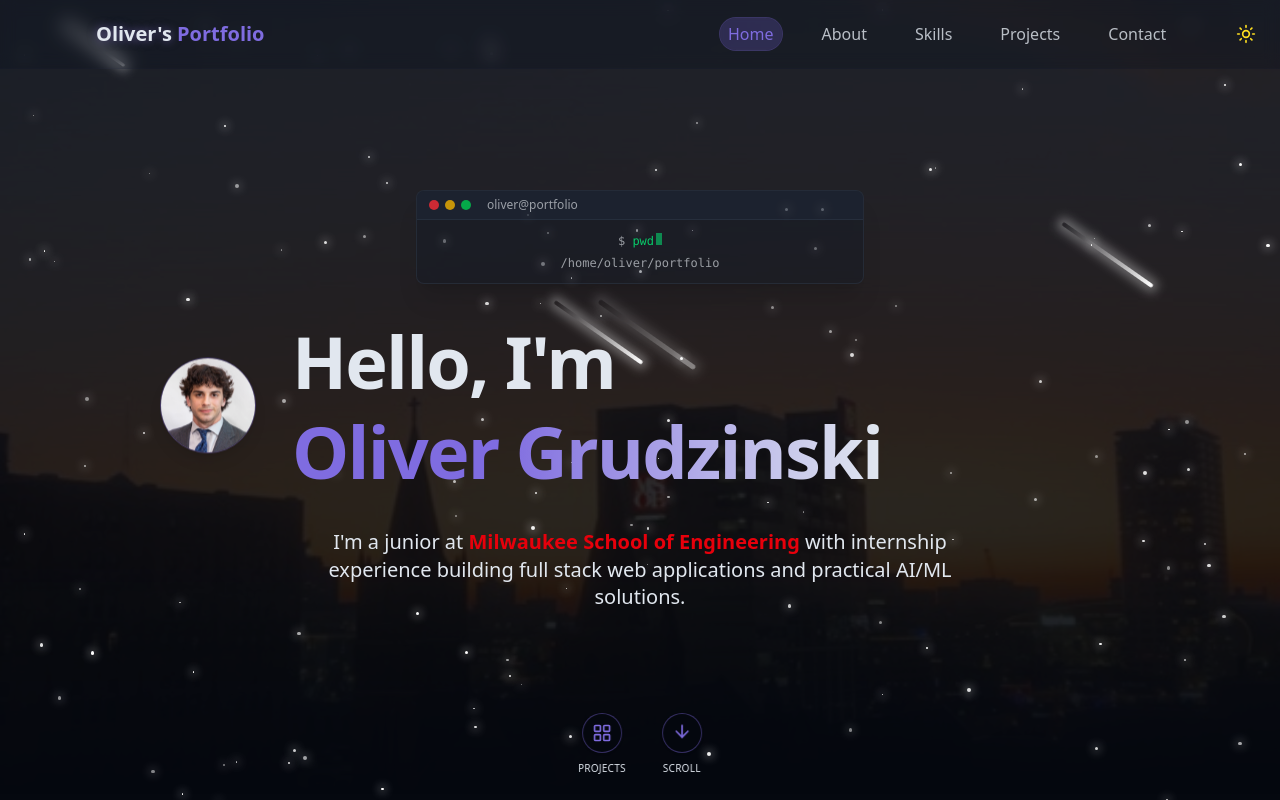
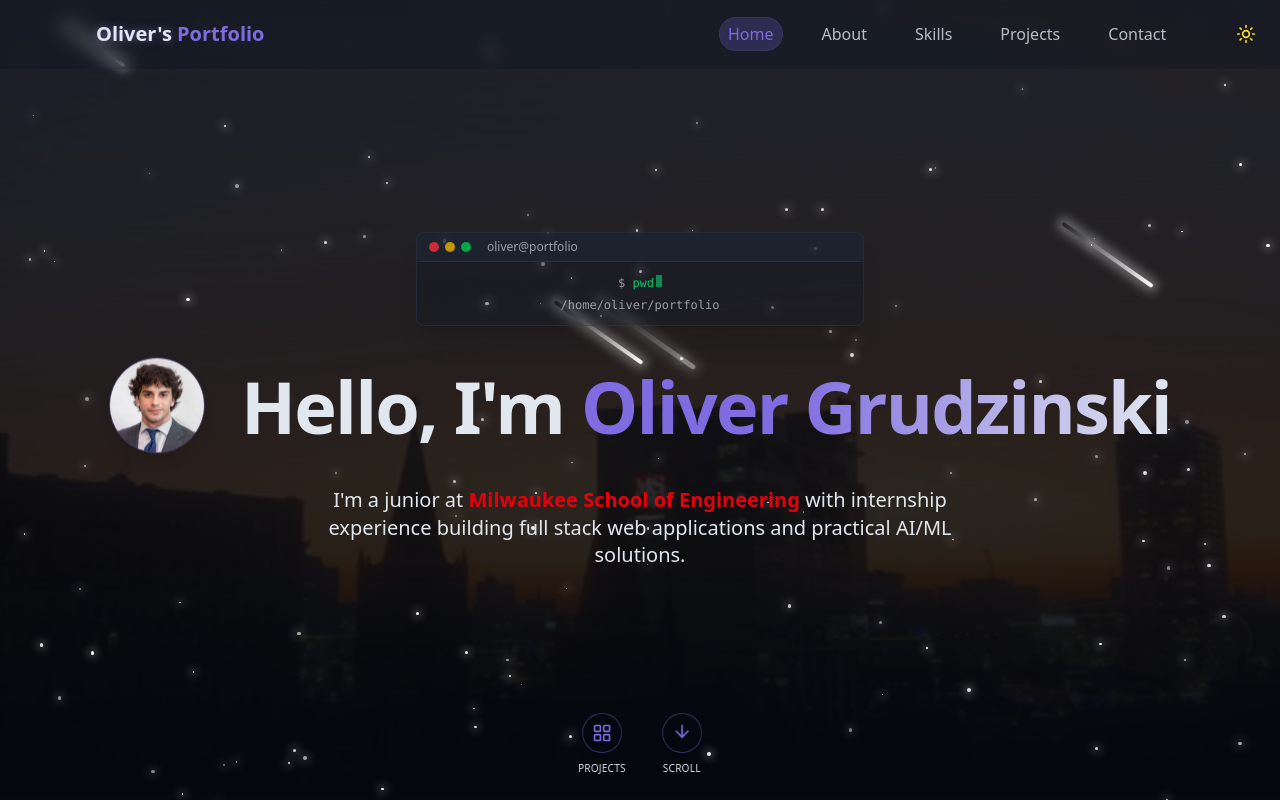
Before and after one commit to grudzinskio/Personal_Website, a React (Vite) app: page / in a window 1280 px wide. Shown: the top 800 px of the page. Built offline with nearby package versions, Linux system fonts and the light colour scheme.

Commit message:
fixed one line for chrome browser

```diff
--- a/src/components/TerminalWithBubbles.jsx
+++ b/src/components/TerminalWithBubbles.jsx
@@ -90,13 +90,13 @@ export const TerminalWithPortrait = () => {
                 </div>
 
                 <div className="text-left min-w-0 flex-1">
-                    <h1 className="text-xl sm:text-3xl md:text-5xl lg:text-6xl xl:text-7xl font-bold tracking-tight leading-tight">
-                        <span className="opacity-0 animate-fade-in">Hello, I'm&nbsp; </span>
+                    <h1 className="text-xl sm:text-3xl md:text-5xl lg:text-6xl xl:text-7xl font-bold tracking-tight leading-tight whitespace-nowrap">
+                        <span className="opacity-0 animate-fade-in">Hello, I'm </span>
                         <span className="text-primary opacity-0 animate-fade-in-delay-1 font-bold">
                             Oliver
                         </span>
                         <span className="text-gradient opacity-0 animate-fade-in-delay-2 font-bold">
-                            &nbsp;Grudzinski
+                            {" "}Grudzinski
                         </span>
                     </h1>
                 </div>
```
